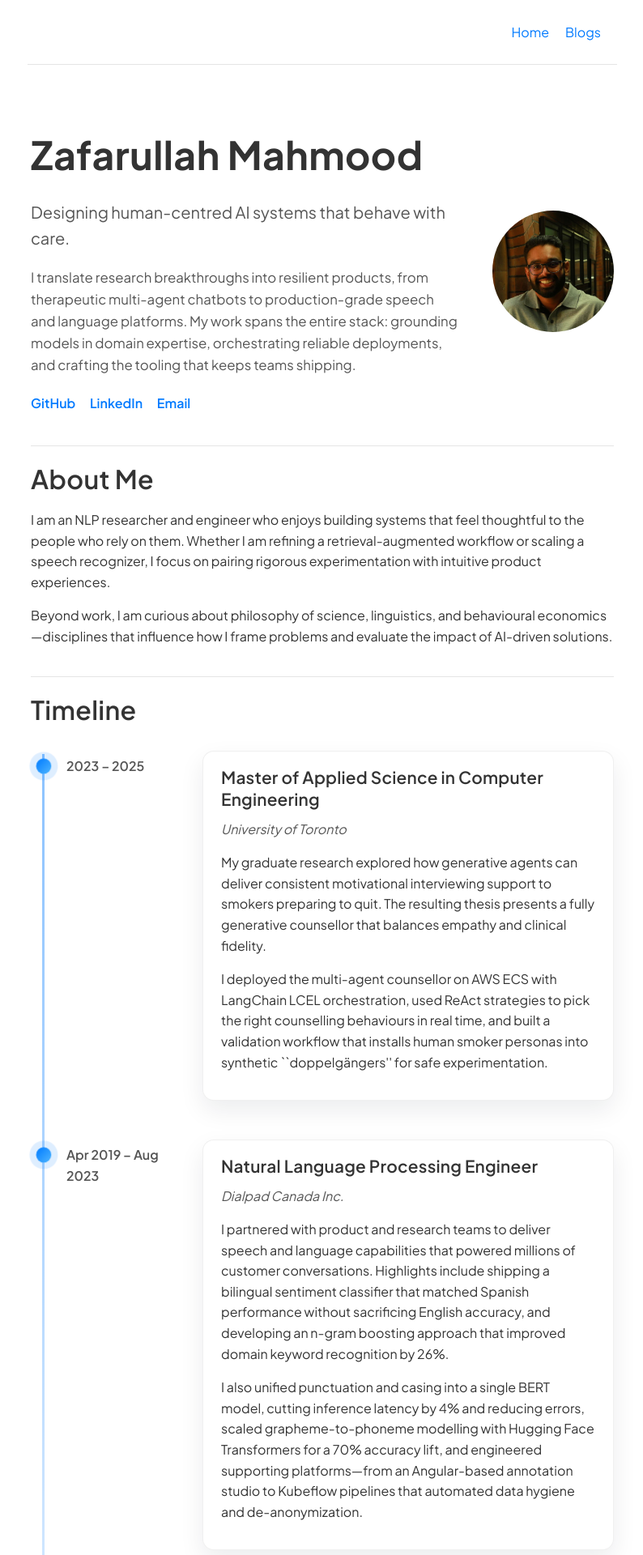
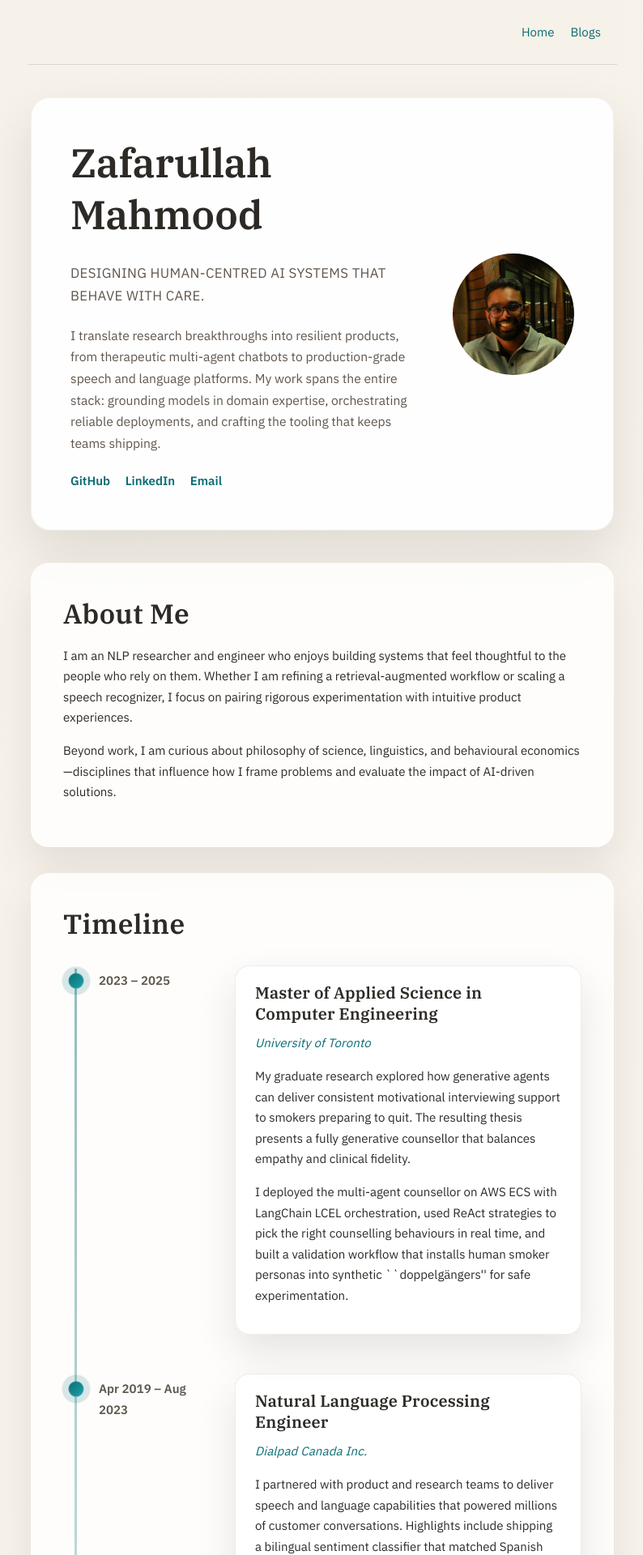
Before and after one commit to zaffnet/zaffnet.github.io, a Jekyll site: the page built from index.html, in a window 1280 px wide. Shown: the top 1920 px of the page at 81% size, without its empty margins (242-1036 px from the left). Built offline with Jekyll 4.4.1, drawn with Linux system fonts in a browser that asks for light colours.

Commit message:
Refresh typography and styling

```diff
--- a/_layouts/default.html
+++ b/_layouts/default.html
@@ -8,7 +8,7 @@
   <link rel="stylesheet" href="{{ "/assets/css/syntax.css" | relative_url }}">
   <link rel="preconnect" href="https://fonts.googleapis.com">
   <link rel="preconnect" href="https://fonts.gstatic.com" crossorigin>
-  <link href="https://fonts.googleapis.com/css2?family=Plus+Jakarta+Sans:wght@300;400;500;600;700&display=swap" rel="stylesheet">
+  <link href="https://fonts.googleapis.com/css2?family=IBM+Plex+Sans:wght@300;400;500;600;700&family=IBM+Plex+Serif:wght@400;500;600&display=swap" rel="stylesheet">
   <link rel="icon" type="image/svg+xml" href="{{ "/assets/favicon.svg" | relative_url }}">
   <link rel="icon" type="image/png" sizes="32x32" href="{{ "/assets/favicon-32.png" | relative_url }}">
   <link rel="icon" type="image/png" sizes="192x192" href="{{ "/assets/favicon-512.png" | relative_url }}">
--- a/assets/css/style.css
+++ b/assets/css/style.css
@@ -1,20 +1,23 @@
 /* General styles */
 :root {
-  --text-primary: #333;
-  --text-secondary: #555;
-  --background-primary: #fff;
-  --accent-color: #007aff;
-  --border-color: #e5e5e5;
+  --text-primary: #2d2a26;
+  --text-secondary: #5f564d;
+  --background-primary: #f6f1e9;
+  --background-surface: rgba(255, 255, 255, 0.92);
+  --surface-elevated: rgba(255, 255, 255, 0.82);
+  --accent-color: #0a6c74;
+  --border-color: rgba(79, 70, 60, 0.16);
   --header-height: 80px;
-  --font-family-base: 'Plus Jakarta Sans', 'Inter', -apple-system, BlinkMacSystemFont, 'Segoe UI', Roboto, 'Helvetica Neue', Arial, sans-serif;
-  --font-family-heading: 'Plus Jakarta Sans', 'Inter', -apple-system, BlinkMacSystemFont, 'Segoe UI', Roboto, 'Helvetica Neue', Arial, sans-serif;
+  --font-family-base: 'IBM Plex Sans', 'Inter', -apple-system, BlinkMacSystemFont, 'Segoe UI', Roboto, 'Helvetica Neue', Arial, sans-serif;
+  --font-family-heading: 'IBM Plex Serif', 'Times New Roman', Times, serif;
 }
 
 body {
   font-family: var(--font-family-base);
-  line-height: 1.6;
+  font-size: 0.94rem;
+  line-height: 1.7;
   color: var(--text-primary);
-  background-color: var(--background-primary);
+  background: linear-gradient(135deg, var(--background-primary) 0%, #fbf8f3 100%);
   margin: 0;
   padding: 0;
   -webkit-font-smoothing: antialiased;
@@ -52,10 +55,10 @@ a:hover {
   text-decoration: underline;
 }
 
-h1 { font-size: 2.5rem; }
-h2 { font-size: 2rem; }
-h3 { font-size: 1.5rem; }
-h4, h5, h6 { font-size: 1.25rem; }
+h1 { font-size: clamp(2.1rem, 4vw, 2.6rem); }
+h2 { font-size: clamp(1.7rem, 3vw, 2.1rem); }
+h3 { font-size: clamp(1.35rem, 2.4vw, 1.6rem); }
+h4, h5, h6 { font-size: clamp(1.15rem, 2vw, 1.35rem); }
 
 h1, h2, h3, h4, h5, h6 {
   font-family: var(--font-family-heading);
@@ -81,7 +84,9 @@ header nav {
   width: 60vw;
   padding: 0 20px;
   box-sizing: border-box;
-  border-bottom: 1px solid var(--border-color);
+  border-bottom: 1px solid rgba(79, 70, 60, 0.16);
+  backdrop-filter: blur(8px);
+  background-color: rgba(246, 241, 233, 0.85);
 }
 
 .nav-logo {
@@ -107,7 +112,7 @@ header nav ul {
 
 /* Main content */
 main {
-  padding: 40px 0;
+  padding: 48px 0;
 }
 
 /* Footer */
@@ -116,7 +121,7 @@ footer {
   padding: 40px 0;
   border-top: 1px solid var(--border-color);
   color: var(--text-secondary);
-  font-size: 0.9rem;
+  font-size: 0.85rem;
 }
 
 footer p {
@@ -128,12 +133,18 @@ footer a {
 }
 
 /* New Homepage Styles */
+
 .intro-section {
   display: flex;
   align-items: center;
-  padding: 40px 0;
-  gap: 40px;
+  padding: clamp(32px, 6vw, 48px);
+  gap: clamp(28px, 6vw, 48px);
   flex-wrap: wrap;
+  background: var(--background-surface);
+  border-radius: 24px;
+  box-shadow: 0 28px 60px rgba(54, 47, 38, 0.12);
+  border: 1px solid rgba(87, 75, 64, 0.08);
+  margin-bottom: 40px;
 }
 
 .intro-text {
@@ -143,19 +154,23 @@ footer a {
 
 .intro-text h1 {
   margin-top: 0;
-  font-size: 3rem;
-  font-weight: 700;
+  font-size: clamp(2.4rem, 5vw, 3.1rem);
+  font-weight: 600;
+  letter-spacing: -0.01em;
 }
 
 .intro-text .subtitle {
-  font-size: 1.25rem;
+  font-size: 1.05rem;
   color: var(--text-secondary);
+  letter-spacing: 0.02em;
+  text-transform: uppercase;
 }
 
 .intro-description {
-  margin-top: 1.2rem;
-  font-size: 1.05rem;
+  margin-top: 1.3rem;
+  font-size: 0.98rem;
   color: var(--text-secondary);
+  max-width: 58ch;
 }
 
 .contact-links {
@@ -165,6 +180,15 @@ footer a {
 .contact-links a {
   margin-right: 15px;
   font-weight: 600;
+  color: var(--accent-color);
+  border-bottom: 1px solid transparent;
+  transition: border-color 0.2s ease, color 0.2s ease;
+}
+
+.contact-links a:hover {
+  border-bottom: 1px solid var(--accent-color);
+  color: #09464c;
+  text-decoration: none;
 }
 
 .intro-image img {
@@ -182,8 +206,13 @@ footer a {
 }
 
 .content-section {
-  padding: 20px 0;
-  border-top: 1px solid var(--border-color);
+  padding: clamp(28px, 5vw, 40px);
+  border-top: 1px solid transparent;
+  background: var(--surface-elevated);
+  border-radius: 22px;
+  margin-top: 32px;
+  box-shadow: 0 24px 50px rgba(87, 75, 64, 0.12);
+  backdrop-filter: blur(6px);
 }
 
 .content-section h2 {
@@ -208,7 +237,7 @@ footer a {
   top: 4px;
   bottom: 4px;
   width: var(--timeline-line-width);
-  background: linear-gradient(180deg, rgba(0, 122, 255, 0.45), rgba(0, 122, 255, 0));
+  background: linear-gradient(180deg, rgba(10, 108, 116, 0.45), rgba(10, 108, 116, 0));
 }
 
 .timeline-item {
@@ -230,8 +259,8 @@ footer a {
   width: var(--timeline-marker-diameter);
   height: var(--timeline-marker-diameter);
   border-radius: 50%;
-  background: linear-gradient(135deg, #007aff, #4fb6ff);
-  box-shadow: 0 0 0 6px rgba(0, 122, 255, 0.15);
+  background: linear-gradient(135deg, #0a6c74, #1fa3ab);
+  box-shadow: 0 0 0 6px rgba(10, 108, 116, 0.18);
   animation: pulse 6s ease-in-out infinite;
 }
 
@@ -242,16 +271,16 @@ footer a {
 }
 
 .timeline-body {
-  background: #ffffff;
-  border: 1px solid rgba(0, 0, 0, 0.06);
-  border-radius: 14px;
-  padding: 18px 22px;
-  box-shadow: 0 12px 30px rgba(15, 23, 42, 0.08);
+  background: rgba(255, 255, 255, 0.92);
+  border: 1px solid rgba(87, 75, 64, 0.1);
+  border-radius: 18px;
+  padding: 20px 24px;
+  box-shadow: 0 22px 48px rgba(54, 47, 38, 0.12);
 }
 
 .timeline-body h3 {
   margin-top: 0;
-  font-size: 1.3rem;
+  font-size: 1.25rem;
 }
 
 .timeline-body p {
@@ -264,24 +293,25 @@ footer a {
 
 .timeline-organization {
   font-style: italic;
-  color: var(--text-secondary);
+  color: var(--accent-color);
+  letter-spacing: 0.01em;
 }
 
 @keyframes pulse {
   0%,
   100% {
     transform: scale(1);
-    box-shadow: 0 0 0 6px rgba(0, 122, 255, 0.15);
+    box-shadow: 0 0 0 6px rgba(10, 108, 116, 0.18);
   }
   50% {
     transform: scale(1.1);
-    box-shadow: 0 0 0 10px rgba(0, 122, 255, 0.1);
+    box-shadow: 0 0 0 10px rgba(10, 108, 116, 0.12);
   }
 }
 
 /* Skills */
 .skills-intro {
-  max-width: 660px;
+  max-width: 66ch;
   color: var(--text-secondary);
 }
 
@@ -293,11 +323,11 @@ footer a {
 }
 
 .skills-card {
-  background: #ffffff;
-  border: 1px solid rgba(15, 23, 42, 0.08);
-  border-radius: 18px;
+  background: rgba(255, 255, 255, 0.94);
+  border: 1px solid rgba(87, 75, 64, 0.12);
+  border-radius: 20px;
   padding: 24px;
-  box-shadow: 0 20px 45px rgba(15, 23, 42, 0.12);
+  box-shadow: 0 26px 52px rgba(54, 47, 38, 0.12);
   display: flex;
   flex-direction: column;
   gap: 16px;
@@ -306,7 +336,7 @@ footer a {
 
 .skills-card:hover {
   transform: translateY(-6px);
-  box-shadow: 0 28px 50px rgba(15, 23, 42, 0.16);
+  box-shadow: 0 32px 60px rgba(54, 47, 38, 0.16);
 }
 
 .card-header {
@@ -319,13 +349,13 @@ footer a {
   width: 52px;
   height: 52px;
   border-radius: 16px;
-  background: linear-gradient(135deg, rgba(0, 122, 255, 0.15), rgba(0, 122, 255, 0.35));
+  background: linear-gradient(135deg, rgba(10, 108, 116, 0.15), rgba(10, 108, 116, 0.32));
   display: inline-flex;
   align-items: center;
   justify-content: center;
   font-size: 1.6rem;
-  color: #0052a3;
-  box-shadow: inset 0 0 0 1px rgba(0, 122, 255, 0.25);
+  color: #0a6c74;
+  box-shadow: inset 0 0 0 1px rgba(10, 108, 116, 0.28);
   animation: float 8s ease-in-out infinite;
 }
 
@@ -342,8 +372,8 @@ footer a {
 
 .skill-badge {
   --badge-surface: #ffffff;
-  --badge-border: rgba(15, 23, 42, 0.12);
-  --badge-text: #0f172a;
+  --badge-border: rgba(87, 75, 64, 0.12);
+  --badge-text: #2f261f;
   display: inline-flex;
   align-items: center;
   gap: 0.65rem;
@@ -351,7 +381,7 @@ footer a {
   border-radius: 999px;
   background: var(--badge-surface);
   border: 1px solid var(--badge-border);
-  box-shadow: 0 8px 18px rgba(15, 23, 42, 0.08);
+  box-shadow: 0 10px 20px rgba(54, 47, 38, 0.12);
   color: var(--badge-text);
   transition: transform 0.25s ease, box-shadow 0.25s ease;
 }
@@ -363,14 +393,15 @@ footer a {
 }
 
 .skill-name {
-  font-size: 0.95rem;
+  font-size: 0.88rem;
   font-weight: 600;
-  letter-spacing: 0.01em;
+  letter-spacing: 0.04em;
+  text-transform: uppercase;
 }
 
 .skill-badge:hover {
   transform: translateY(-2px);
-  box-shadow: 0 14px 30px rgba(15, 23, 42, 0.16);
+  box-shadow: 0 18px 36px rgba(54, 47, 38, 0.18);
 }
 
 @keyframes float {
@@ -466,7 +497,7 @@ footer a {
   .skills-card:hover,
   .skill-badge:hover {
     transform: none;
-    box-shadow: 0 20px 45px rgba(15, 23, 42, 0.12);
+    box-shadow: 0 26px 52px rgba(54, 47, 38, 0.12);
   }
 }
 
```
